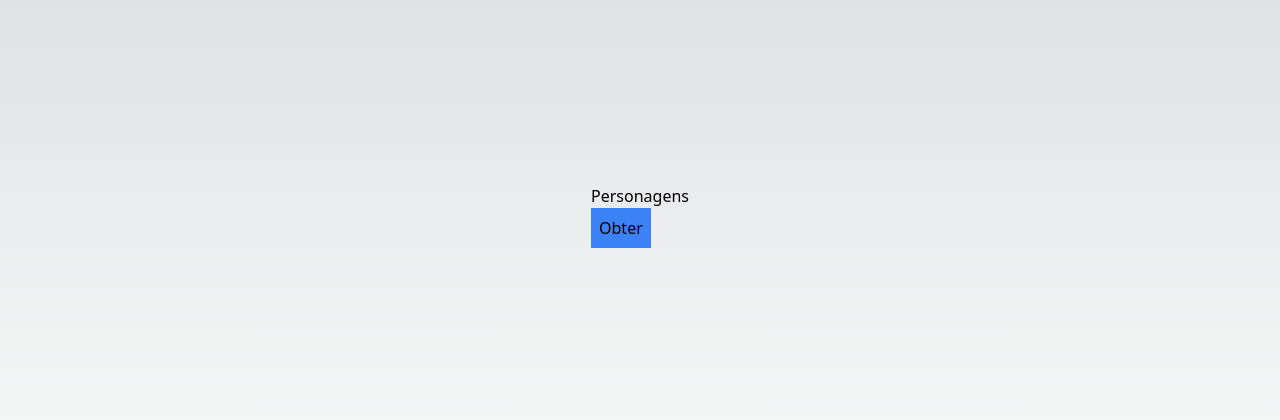
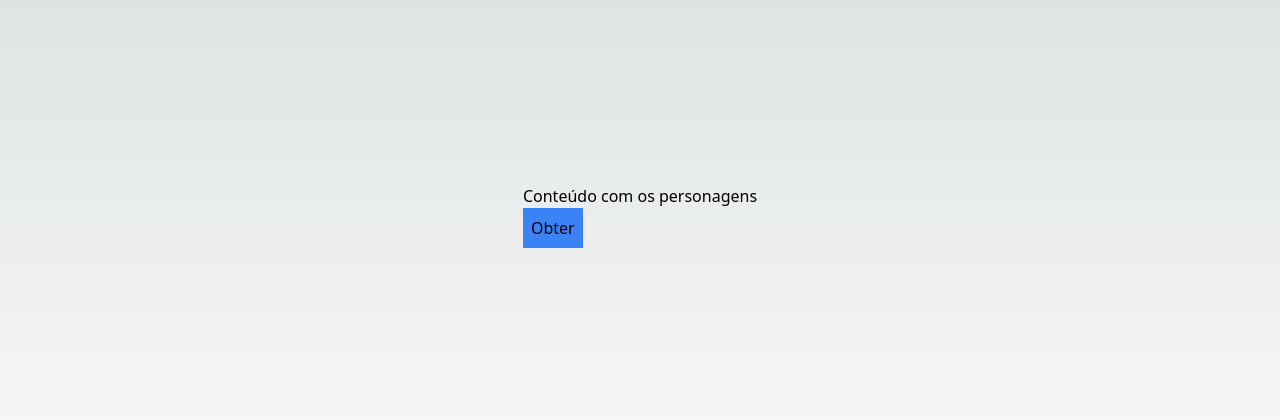
Before and after one commit to dioScar90/react-next, a Next.js app in the folder app-inicial/: page /starwars in a window 1280 px wide. Shown: the part 184-604 px from the top of the page. Built offline with nearby package versions, Linux system fonts and the light colour scheme.

Commit message:
aula 4 parcial

```diff
--- a/app-inicial/src/components/starwars/Personagens.tsx
+++ b/app-inicial/src/components/starwars/Personagens.tsx
@@ -1,4 +1,8 @@
+import { useState } from "react";
+
 export default function Personagens() {
+    const [processando, setProcessando] = useState<boolean>(false);
+
     async function simularChamadaAPI() {
         return new Promise(resolve => {
             setTimeout(() => {
@@ -8,14 +12,18 @@ export default function Personagens() {
     }
 
     async function obterPersonagens() {
-        console.log("Início da chamada...");
+        setProcessando(true);
         await simularChamadaAPI();
-        console.log("Fim da chamada.");
+        setProcessando(false);
     }
 
     return (
         <div>
-            <h1>Personagens</h1>
+            {processando ? (
+                <div>Processando...</div>
+            ) : (
+                <h1>Conteúdo com os personagens</h1>
+            )}
             <button onClick={obterPersonagens} className="bg-blue-500 p-2">
                 Obter
             </button>
```
